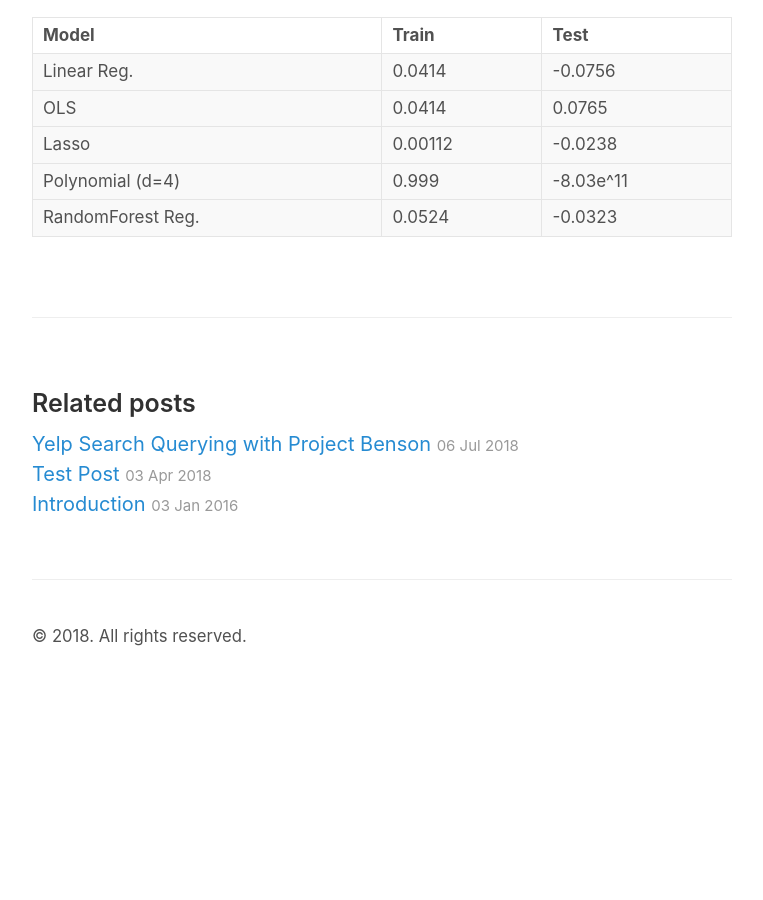
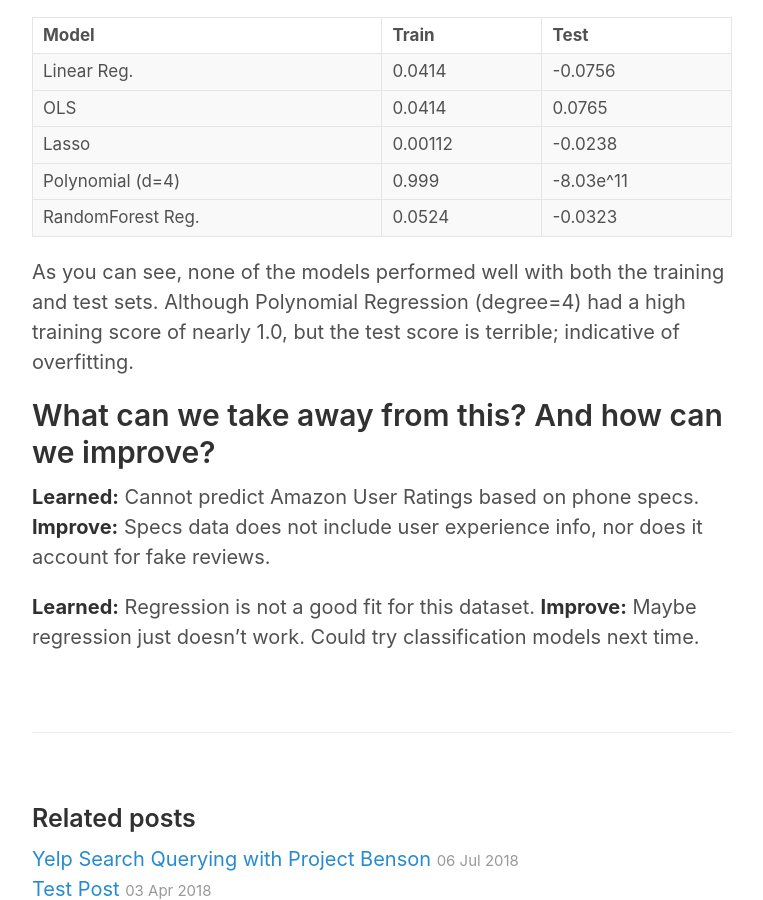
Before and after one commit to dahlia25/dahlia25.github.io, a Jekyll site: the page built from _posts/2018-07-24-project-luther.md, in a window 1280 px wide and 900 px high, scrolled down 1251 px. Shown: the whole window, without its empty margins (258-1021 px from the left). Built offline with Jekyll 4.4.1, drawn with Linux system fonts in a browser that asks for light colours; before the commit the page ends 1941 px from its top, so only the background shows below that.

Commit message:
final update of blog

```diff
--- a/_posts/2018-07-24-project-luther.md
+++ b/_posts/2018-07-24-project-luther.md
@@ -49,3 +49,13 @@ The table shown below is a summary of R-squared scores.
 |---|---|---|
 |RandomForest Reg.|0.0524|-0.0323|
 |---|---|---|
+
+As you can see, none of the models performed well with both the training and test sets. Although Polynomial Regression (degree=4) had a high training score of nearly 1.0, but the test score is terrible; indicative of overfitting.
+
+## What can we take away from this? And how can we improve?
+
+**Learned:** Cannot predict Amazon User Ratings based on phone specs.
+**Improve:** Specs data does not include user experience info, nor does it account for fake reviews.
+
+**Learned:** Regression is not a good fit for this dataset.
+**Improve:** Maybe regression just doesn't work. Could try classification models next time.
```
